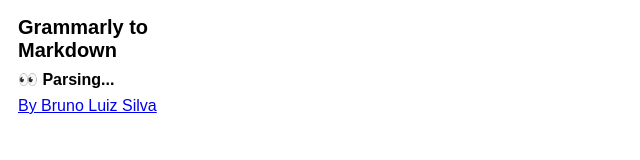
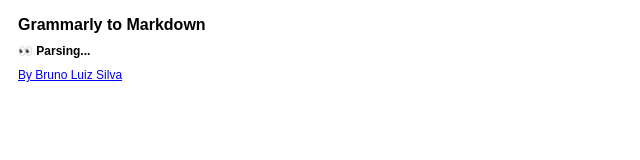
Before and after one commit to brunoluiz/grammarly-markdown-extension, a browser extension: page action.html in a window 1280 px wide. Shown: the whole page, without its empty margins (0-640 px from the left). Drawn offline with Linux system fonts and the light colour scheme.

Commit message:
chore: adjustments for firefox

```diff
--- a/styles/main.css
+++ b/styles/main.css
@@ -1,17 +1,19 @@
 body {
   padding: 8px 10px;
   font-family: sans-serif;
+  font-size: 100%;
   width: 200px;
 }
 
 h1 {
-  font-size: 1.25em;
+  font-size: 1em;
   margin: 0;
 }
 
 p {
+  font-size: 0.75em;
   margin: 0;
-  margin-top: 8px;
+  margin-top: 10px;
 }
 
 .success {
```
Also changed, not shown: manifest.json.
